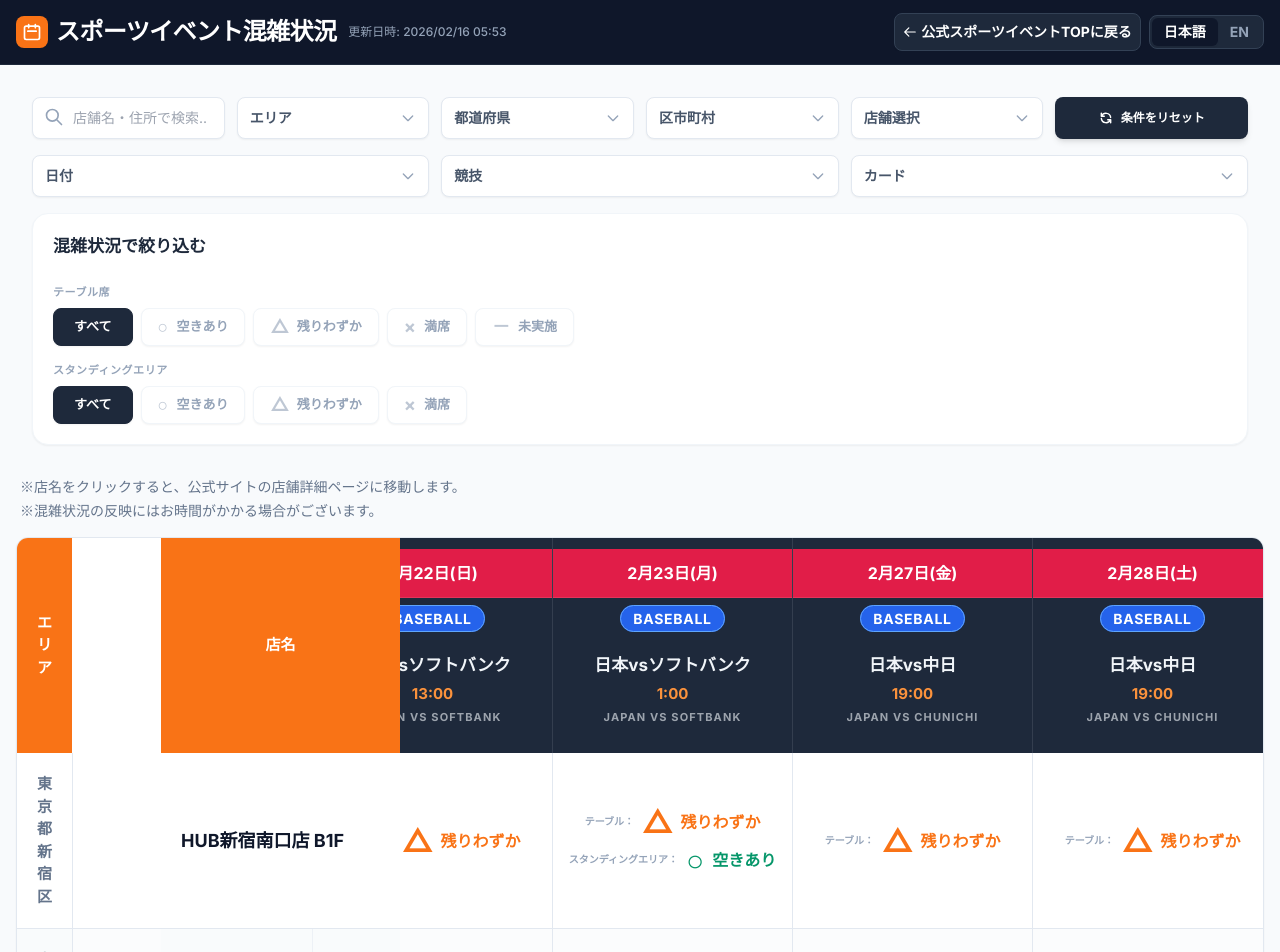
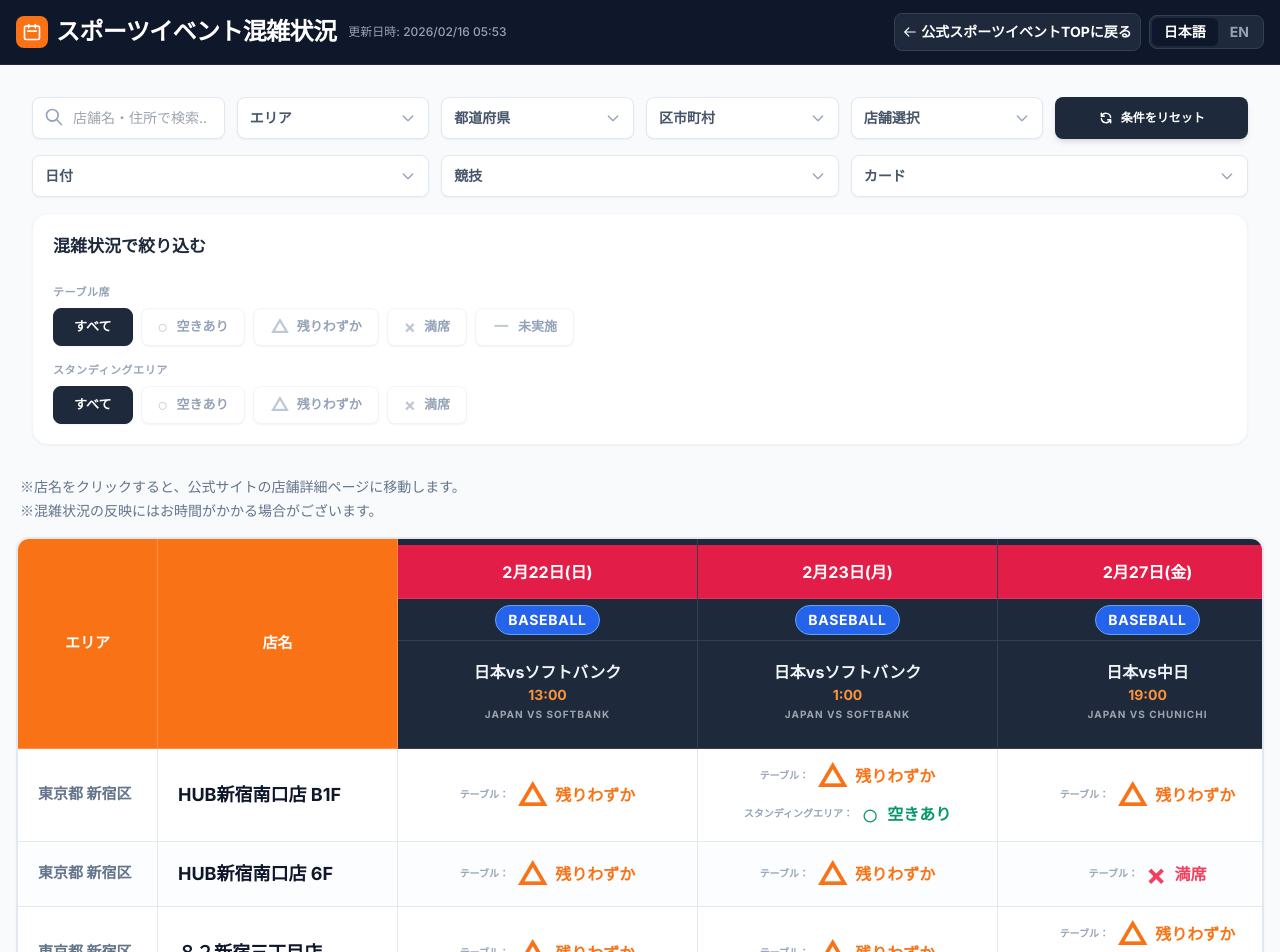
Before and after one commit to 9477781/sports-reservation-app, a React (Vite) app: page / in a window 1280 px wide. Shown: the top 952 px of the page. Built offline with nearby package versions, Linux system fonts and the light colour scheme.

Commit message:
feat: マッチカード表示改善

```diff
--- a/components/StoreTable.tsx
+++ b/components/StoreTable.tsx
@@ -109,31 +109,35 @@
   };
 
   return (
-    <div className="overflow-x-auto">
-      <table className="w-full border-collapse">
+    <div className="overflow-auto max-w-full rounded-xl border border-slate-200">
+      <table className="border-separate border-spacing-0 table-fixed w-max min-w-full bg-white">
         <thead>
-          <tr>
-            <th className="bg-[#f97316] text-white text-[15px] font-bold p-4 border-r border-white/20 w-36 sticky left-0 z-20">
-              {language === "ja" ? "エリア" : "Area"}
+          <tr className="h-[210px]">
+            <th className="bg-[#f97316] text-white text-[15px] font-bold p-0 border-r border-b border-white/20 w-[140px] min-w-[140px] max-w-[140px] sticky left-0 top-0 z-40">
+              <div className="h-full flex items-center justify-center p-4">
+                {language === "ja" ? "エリア" : "Area"}
+              </div>
             </th>
-            <th className="bg-[#f97316] text-white text-[15px] font-bold p-4 border-r border-white/20 min-w-[240px] sticky left-36 z-20">
-              {language === "ja" ? "店名" : "Shop Name"}
+            <th className="bg-[#f97316] text-white text-[15px] font-bold p-0 border-r border-b border-white/20 w-[240px] min-w-[240px] max-w-[240px] sticky left-[140px] top-0 z-40">
+              <div className="h-full flex items-center justify-center p-4">
+                {language === "ja" ? "店名" : "Shop Name"}
+              </div>
             </th>
             {headerMatches.map((match, idx) => (
-              <th key={idx} className="bg-slate-800 text-white p-0 border-r border-white/10 min-w-[240px]">
-                <div className="flex flex-col h-full">
-                  <div className={`p-3 text-base font-bold border-b border-white/10 ${
+              <th key={idx} className="bg-slate-800 text-white p-0 border-r border-b border-white/10 w-[300px] min-w-[300px] max-w-[300px] sticky top-0 z-20">
+                <div className="flex flex-col h-full overflow-hidden">
+                  <div className={`p-3 h-[54px] min-h-[54px] flex items-center justify-center text-base font-bold border-b border-white/10 ${
                     match.date.includes("Sun") || match.date.includes("Sat") || formatDate(match.date).includes("日") || formatDate(match.date).includes("土")
                       ? "bg-rose-600" : "bg-slate-700"
                   }`}>
                     {formatDate(match.date)}
                   </div>
-                  <div className="p-2 bg-slate-800">
+                  <div className="p-2 h-[42px] flex items-center justify-center bg-slate-800 border-b border-white/10">
                     <span className={`text-sm px-3 py-1 rounded-full border font-black uppercase tracking-wider ${getEventBadgeClass(match.sport)}`}>
                       {match.sport}
                     </span>
                   </div>
-                  <div className="p-4 text-slate-100 min-h-[80px] flex flex-col items-center justify-center leading-snug text-center">
+                  <div className="p-4 text-slate-100 flex-1 flex flex-col items-center justify-center leading-tight text-center min-h-[100px]">
                     {(() => {
                       const timeRegex = /(.*)[(（]([0-9:：]+)[)）]\s*$/;
                       const parts = match.match.match(timeRegex);
@@ -143,16 +147,16 @@
                       if (language === "ja") {
                         return (
                           <>
-                            <span className="block text-[17px] font-black">{name}</span>
-                            {time && <span className="block text-orange-400 text-[15px] font-black mt-1.5">{time}</span>}
-                            <span className="block text-[11px] opacity-60 font-bold mt-1.5 uppercase tracking-widest line-clamp-2">{match.match_en}</span>
+                            <span className="block text-[16px] font-black">{name}</span>
+                            {time && <span className="block text-orange-400 text-[14px] font-black mt-1">{time}</span>}
+                            <span className="block text-[10px] opacity-60 font-bold mt-1 uppercase tracking-widest line-clamp-2">{match.match_en}</span>
                           </>
                         );
                       } else {
                         return (
                           <>
-                            <span className="block text-[18px] font-black">{match.match_en}</span>
-                            {time && <span className="block text-orange-400 text-[15px] font-black mt-1.5">{time}</span>}
+                            <span className="block text-[17px] font-black">{match.match_en}</span>
+                            {time && <span className="block text-orange-400 text-[14px] font-black mt-1">{time}</span>}
                           </>
                         );
                       }
@@ -169,10 +173,10 @@
               key={item.id}
               className={`group transition-colors ${idx % 2 === 0 ? "bg-white" : "bg-slate-50/50"} hover:bg-orange-50/30`}
             >
-              <td className="p-5 text-[15px] font-bold text-slate-500 border-r border-b border-slate-200 sticky left-0 bg-inherit z-10">
+              <td className={`p-5 text-[15px] font-bold text-slate-500 border-r border-b border-slate-200 sticky left-0 z-20 w-[140px] min-w-[140px] max-w-[140px] overflow-hidden ${idx % 2 === 0 ? "bg-white" : "bg-[#fcfdfe]"}`}>
                 {language === "ja" ? `${item.prefecture} ${item.city}` : `${item.prefecture_en.split(',')[0]}`}
               </td>
-              <td className="p-5 border-r border-b border-slate-200 sticky left-36 bg-inherit z-10">
+              <td className={`p-5 border-r border-b border-slate-200 sticky left-[140px] z-20 w-[240px] min-w-[240px] max-w-[240px] overflow-hidden ${idx % 2 === 0 ? "bg-white" : "bg-[#fcfdfe]"}`}>
                 <a
                   href={item.url}
                   target="_blank"
@@ -187,14 +191,14 @@
                 const match = item.matches.find(m => m.date === hMatch.date && m.match === hMatch.match);
 
                 if (!match) {
-                  return <td key={mIdx} className="p-3 border-r border-b border-slate-200 bg-slate-50/30"></td>;
+                  return <td key={mIdx} className={`p-3 border-r border-b border-slate-200 bg-slate-50/30 w-[300px] min-w-[300px] max-w-[300px] ${idx % 2 === 0 ? "bg-white" : "bg-[#fcfdfe]"}`}></td>;
                 }
 
                 // スタンディングエリアが「未使用」または「未実施」の場合は表示しない
                 const isStandingHidden = match.status.standing.includes("未使用") || parseStatus(match.status.standing) === "none";
 
                 return (
-                  <td key={mIdx} className="p-3 border-r border-b border-slate-200 align-middle">
+                  <td key={mIdx} className={`p-3 border-r border-b border-slate-200 align-middle w-[300px] min-w-[300px] max-w-[300px] ${idx % 2 === 0 ? "bg-white" : "bg-[#fcfdfe]"}`}>
                     <div className="flex flex-row flex-wrap items-center justify-center gap-x-6 gap-y-2">
                       {getStatusItem("table", match.status.table)}
                       {!isStandingHidden && getStatusItem("standing", match.status.standing)}
```
